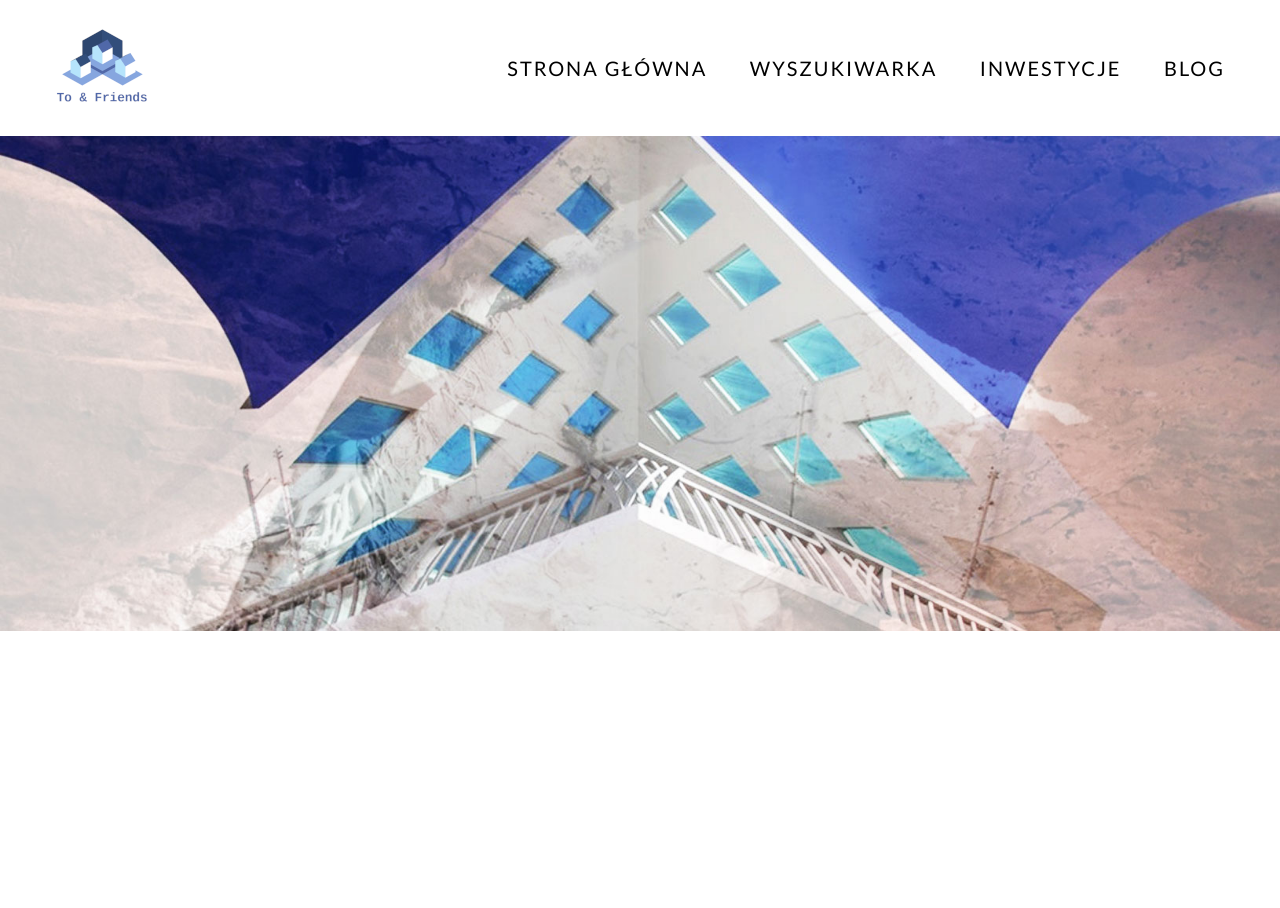
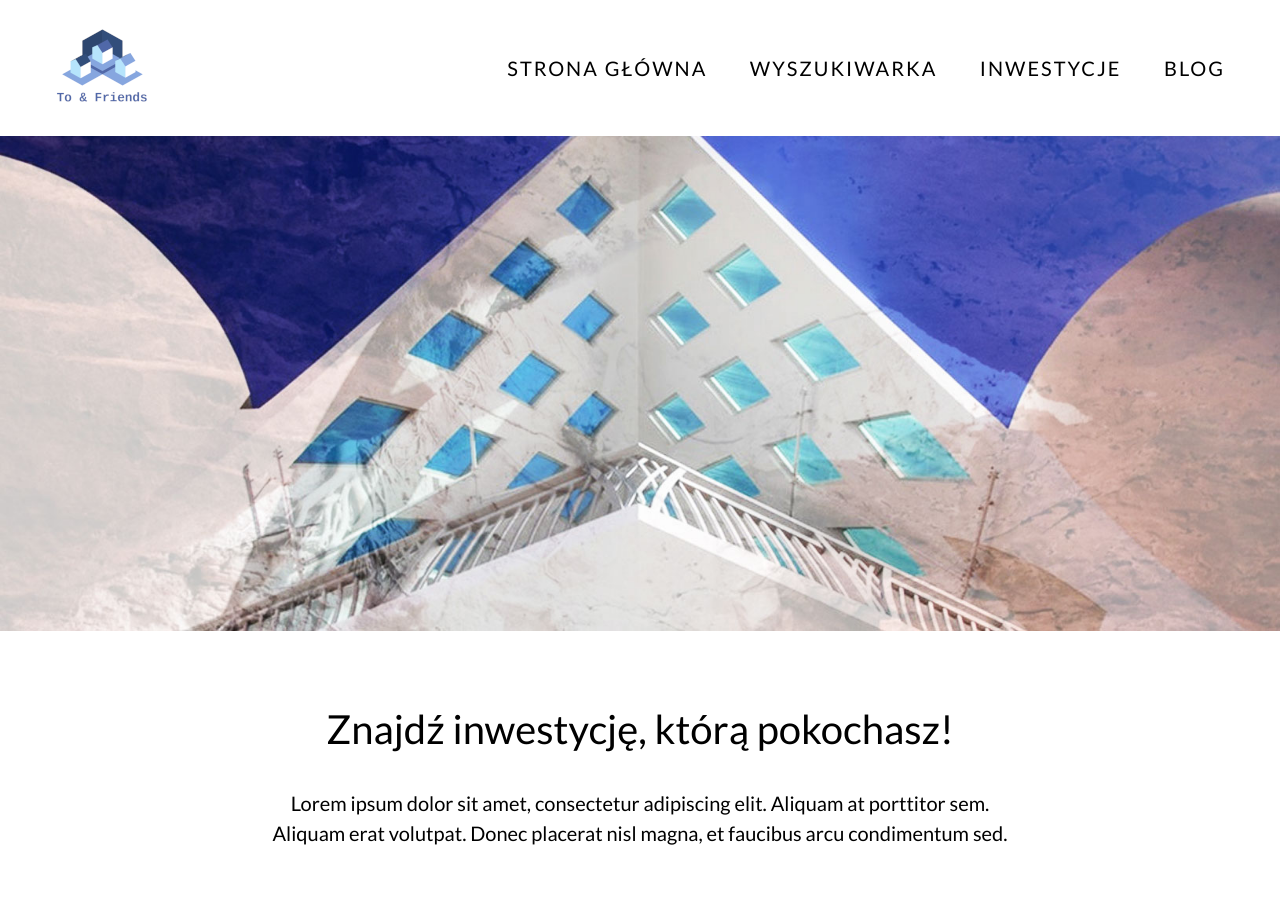
Before and after one commit to BRN94/to-and-friends, a website: page index.html in a window 1280 px wide. Before the commit the page ends 800 px from the top, so only its background shows below. Drawn offline with Linux system fonts and the light colour scheme.

Commit message:
Add section find your offer

```diff
--- a/index.html
+++ b/index.html
@@ -33,4 +33,13 @@
         </div>
     </header>
 
+    <!-- Find Your offer -->
+    <section class="t-find-offer">
+        <div class="o-container">
+            <div class="t-find-offer t-find-offer__investment u-text-center">
+                <h1 class="c-heading c-heading--level1">Znajdź inwestycję, którą pokochasz!</h1>
+                <p class="c-heading c-heading--level3 t-find-offer t-find-offer__text">Lorem ipsum dolor sit amet, consectetur adipiscing elit. Aliquam at porttitor sem.  Aliquam erat volutpat. Donec placerat nisl magna, et faucibus arcu condimentum sed.</p>
+            </div>
+        </div>
+    </section>
 </html>
--- a/prod-assets/style.css
+++ b/prod-assets/style.css
@@ -120,6 +120,35 @@ a {
         font-size: 1.25rem;
         letter-spacing: 2px; } }
 
+.c-heading {
+  color: #000000;
+  line-height: 1.2;
+  padding-bottom: 5px;
+  font-weight: 300; }
+  .c-heading--level1 {
+    font-size: 1.25rem; }
+    @media (min-width: 1200px) {
+      .c-heading--level1 {
+        font-size: 2.5rem; } }
+  .c-heading--level2 {
+    font-size: 1.5625rem; }
+    @media (min-width: 1200px) {
+      .c-heading--level2 {
+        font-size: 2.5rem; } }
+  .c-heading--level3 {
+    font-size: 0.875rem; }
+    @media (min-width: 1200px) {
+      .c-heading--level3 {
+        font-size: 1.25rem; } }
+  .c-heading--level4 {
+    font-size: 1.125rem; }
+  .c-heading--level5 {
+    font-size: 1.0625rem; }
+  .c-heading--upper {
+    text-transform: uppercase; }
+  .c-heading--white {
+    color: #FFFFFF; }
+
 .t-site-header {
   background-color: #FFFFFF; }
   @media (min-width: 1200px) {
@@ -168,6 +197,32 @@ a {
       .t-site-header__btn-divider {
         display: inline-block; } }
 
+.t-find-offer {
+  background-color: #FFFFFF;
+  padding-bottom: 10px;
+  padding-top: 10px;
+  margin-top: 20px;
+  align-items: center;
+  align-content: center;
+  text-align: center; }
+  @media (min-width: 1200px) {
+    .t-find-offer {
+      padding-bottom: 20px; } }
+  .t-find-offer__investment {
+    padding-bottom: 10px;
+    align-items: center;
+    align-content: center;
+    text-align: center; }
+    @media (min-width: 1200px) {
+      .t-find-offer__investment {
+        width: 60%;
+        margin-left: 20%; } }
+  .t-find-offer__text {
+    line-height: 20px; }
+    @media (min-width: 1200px) {
+      .t-find-offer__text {
+        line-height: 30px; } }
+
 .u-text-center {
   text-align: center; }
 
```
